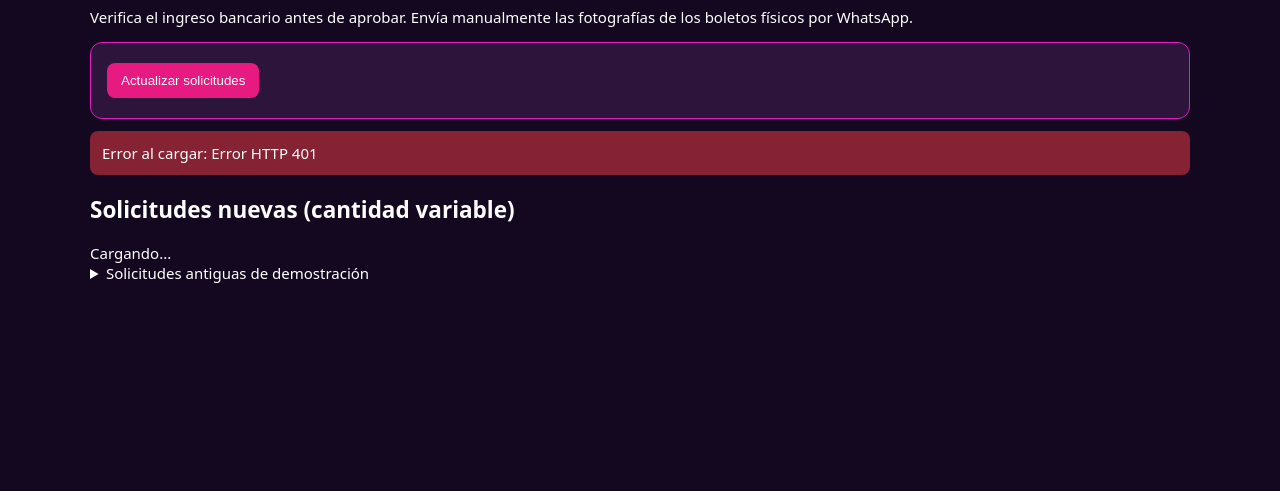
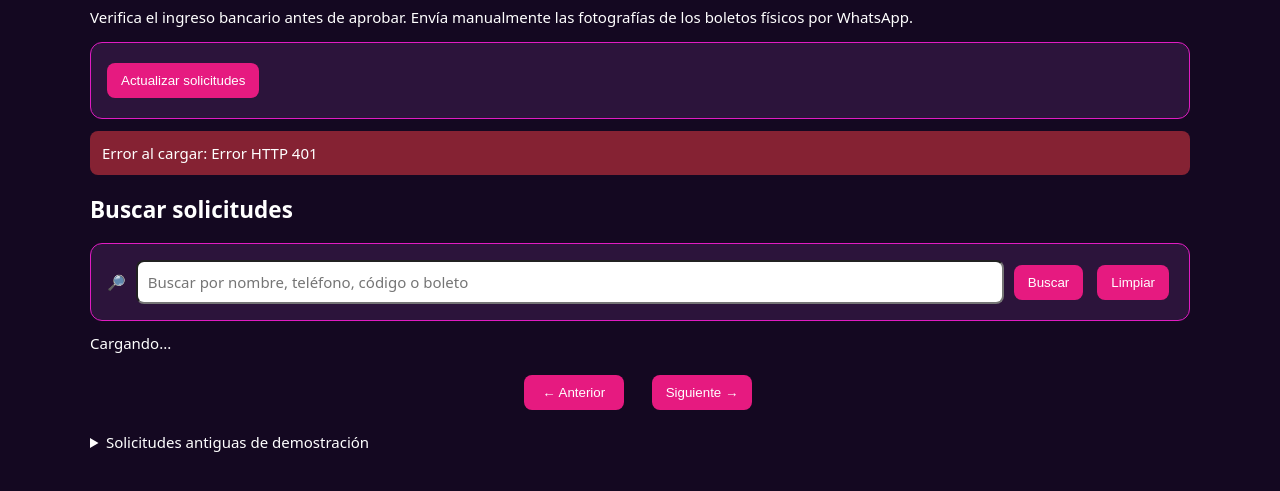
Before and after one commit to PEMPO2025/comunicaciones-wascar, a Flask app: template templates/admin.html in a window 1280 px wide. Shown: the part 169-660 px from the top of the page. Run offline with Flask 3, Linux system fonts and the light colour scheme; the template is opened without the code that fills it, so the values that code supplies are empty; parts of the project's set-up code (start-up, migrations or seed data) failed here and were passed over; some libraries are stand-ins or nearby versions.

Commit message:
Add files via upload

```diff
--- a/app.py
+++ b/app.py
@@ -173,14 +173,27 @@ def create_purchase_request():
 @app.get('/api/purchase-requests')
 @admin_required
 def list_purchase_requests():
+    query = request.args.get('q', '').strip()[:120]
+    try:
+        page = max(1, int(request.args.get('page', '1')))
+    except ValueError:
+        page = 1
+    page = min(page, 1000000)
+    size = 20
+    pattern = '%' + query.replace('\\', '\\\\').replace('%', '\\%').replace('_', '\\_') + '%'
+    where = "WHERE name ILIKE %s ESCAPE '\\\\' OR phone ILIKE %s ESCAPE '\\\\' OR id ILIKE %s ESCAPE '\\\\' OR printed_ticket_numbers ILIKE %s ESCAPE '\\\\'"
+    params = (pattern, pattern, pattern, pattern)
     with conn() as c:
+        total = c.execute('SELECT COUNT(*) AS n FROM purchase_requests ' + (where if query else ''), params if query else ()).fetchone()['n']
         rows = c.execute("""SELECT id,name,phone,address,payment_method,payment_reference,
             quantity,unit_price,total,status,printed_ticket_numbers,bank,created_at,updated_at
-            FROM purchase_requests ORDER BY created_at DESC LIMIT 500""").fetchall()
+            FROM purchase_requests """ + (where if query else '') +
+            ' ORDER BY created_at DESC, id DESC LIMIT %s OFFSET %s',
+            (params if query else ()) + (size, (page - 1) * size)).fetchall()
     for r in rows:
         r['created_at'] = r['created_at'].isoformat()
         r['updated_at'] = r['updated_at'].isoformat()
-    return jsonify(orders=rows, demo=True)
+    return jsonify(orders=rows, total=total, page=page, page_size=size, demo=False)
 
 @app.get('/api/purchase-requests/<order_id>/receipt')
 @admin_required
--- a/templates/admin.html
+++ b/templates/admin.html
@@ -10,13 +10,15 @@ select,input{padding:10px;border-radius:8px;max-width:100%;font:inherit}
 input{width:100%}label{display:block;margin:12px 0 5px}.notice{padding:12px;border-radius:8px;margin:12px 0;display:none}
 .success{background:#075b48}.error{background:#852233}.info{background:#25385f}
 .ticket-grid{display:grid;grid-template-columns:repeat(auto-fit,minmax(180px,1fr));gap:8px 14px;margin:10px 0 18px}.ticket-grid label{font-size:13px}.receipt{display:block;max-width:100%;max-height:320px;object-fit:contain;border-radius:8px;background:white;margin:12px 0}
-small{color:#e8d3ec}.row{display:flex;gap:12px;flex-wrap:wrap;align-items:center}
+.searchbar{display:flex;gap:10px;align-items:center;flex-wrap:wrap}.searchbar input{flex:1;min-width:190px;width:auto;background:white}.compact{padding:0;overflow:hidden}.compact summary{list-style:none;cursor:pointer;padding:14px 16px;display:flex;justify-content:space-between;align-items:center;gap:12px;flex-wrap:wrap}.compact summary::-webkit-details-marker{display:none}.compact summary::before{content:'▸';color:#ffe700;font-size:18px}.compact[open] summary::before{content:'▾'}.compact summary strong{flex:1}.compact .content{padding:0 16px 16px;border-top:1px solid #674077}.pill{border-radius:99px;padding:5px 10px;background:#563062;font-size:12px}.pages{display:flex;gap:12px;align-items:center;justify-content:center;margin:18px 0}.pages button{min-width:100px}small{color:#e8d3ec}.row{display:flex;gap:12px;flex-wrap:wrap;align-items:center}
 </style></head><body><div class="box">
 <a href="/">← Página principal</a><h1>COMUNICACIONES WASCAR</h1><h2>Panel de solicitudes</h2>
 <p>Verifica el ingreso bancario antes de aprobar. Envía manualmente las fotografías de los boletos físicos por WhatsApp.</p>
 <div class="card"><button id="load">Actualizar solicitudes</button><span id="stats"></span></div>
 <div id="notice" class="notice" role="status" aria-live="polite"></div>
-<h2>Solicitudes nuevas (cantidad variable)</h2><div id="records">Cargando...</div>
+<h2>Buscar solicitudes</h2>
+<div class="card searchbar"><label for="search" style="margin:0">🔎</label><input id="search" type="search" placeholder="Buscar por nombre, teléfono, código o boleto" autocomplete="off"><button id="searchBtn" type="button">Buscar</button><button id="clearBtn" type="button">Limpiar</button></div>
+<div id="records">Cargando...</div><div class="pages"><button id="prev" type="button">← Anterior</button><span id="pageInfo"></span><button id="next" type="button">Siguiente →</button></div>
 <details><summary>Solicitudes antiguas de demostración</summary><div id="legacy"></div></details>
 </div>
 <script>
@@ -35,24 +37,35 @@ function whatsapp(phone,id,qty,total,numbers){
  const msg='Hola, te contactamos de Comunicaciones Wascar sobre tu solicitud '+id+'. Hemos verificado tu solicitud de '+qty+' boleto(s) ('+money(total)+'). Los números impresos son: '+numbers+'. A continuación te enviaré manualmente la fotografía de tus boletos físicos.';
  window.open('https://wa.me/'+normalized+'?text='+encodeURIComponent(msg),'_blank','noopener,noreferrer');
 }
+let currentPage=1;let currentQuery='';
 async function load(){
  const loadBtn=$('load');loadBtn.disabled=true;loadBtn.textContent='Actualizando...';
  try{
-  const [data,old]=await Promise.all([api('/api/purchase-requests'),api('/api/orders')]);
+  const [data,old]=await Promise.all([api('/api/purchase-requests?page='+currentPage+'&q='+encodeURIComponent(currentQuery)),api('/api/orders')]);
   const records=$('records');records.replaceChildren();
-  $('stats').textContent=data.orders.length+' nuevas · '+old.orders.length+' antiguas · Actualizado: '+new Date().toLocaleTimeString('es-DO');
+  $('stats').textContent=data.total+' solicitudes encontradas · Actualizado: '+new Date().toLocaleTimeString('es-DO');
+  const pages=Math.max(1,Math.ceil(data.total/data.page_size));
+  $('pageInfo').textContent='Página '+currentPage+' de '+pages;
+  $('prev').disabled=currentPage<=1;$('next').disabled=currentPage>=pages;
   if(!data.orders.length)records.textContent='No hay solicitudes nuevas.';
   for(const o of data.orders){
-   const c=el('article');c.className='card';
-   c.appendChild(el('h3',o.id));
-   para(c,(o.name||'')+' · '+(o.phone||'')+' · '+o.quantity+' boleto(s) · '+money(o.total));
-   para(c,'Dirección: '+o.address);
-   para(c,'Banco: '+(o.bank==='banreservas'?'Banreservas':o.bank==='popular'?'Banco Popular':'No indicado (solicitud anterior)')+' · Método: '+o.payment_method+' · Referencia: '+o.payment_reference);
-   para(c,'Estado actual: '+o.status);
+   const c=el('details');c.className='card compact';
+   const head=el('summary');
+   const name=el('strong',o.name||'Cliente sin nombre');
+   const meta=el('span',o.quantity+' boleto(s) · '+money(o.total));
+   const pill=el('span',o.status==='delivered'?'Entregado':o.status==='approved'?'Aprobado':o.status==='rejected'?'Rechazado':'Pendiente');pill.className='pill';
+   head.append(name,meta,pill);c.appendChild(head);
+   c.open=o.status==='pending';
+   const content=el('div');content.className='content';
+   content.appendChild(el('h3',o.id));
+   para(content,(o.name||'')+' · '+(o.phone||'')+' · '+o.quantity+' boleto(s) · '+money(o.total));
+   para(content,'Dirección: '+o.address);
+   para(content,'Banco: '+(o.bank==='banreservas'?'Banreservas':o.bank==='popular'?'Banco Popular':'No indicado (solicitud anterior)')+' · Método: '+o.payment_method+' · Referencia: '+o.payment_reference);
+   para(content,'Estado actual: '+o.status);
    const receipt=el('a','Ver comprobante');receipt.href='/api/purchase-requests/'+encodeURIComponent(o.id)+'/receipt';receipt.target='_blank';receipt.rel='noopener noreferrer';receipt.className='action';
-   c.appendChild(receipt);
-   const img=el('img');img.className='receipt';img.alt='Comprobante de pago';img.loading='lazy';img.src=receipt.href;c.appendChild(img);
-    const title=el('h4','Asignación de boletos físicos ('+o.quantity+' casilla(s))');c.appendChild(title);
+   content.appendChild(receipt);
+   const img=el('img');img.className='receipt';img.alt='Comprobante de pago';img.loading='lazy';img.src=receipt.href;content.appendChild(img);
+    const title=el('h4','Asignación de boletos físicos ('+o.quantity+' casilla(s))');content.appendChild(title);
     const prior=(o.printed_ticket_numbers||'').split(/[,;\n]/).map(x=>x.trim()).filter(Boolean);
     const ticketFields=[];
     const ticketGrid=el('div');ticketGrid.className='ticket-grid';
@@ -63,9 +76,9 @@ async function load(){
       field.placeholder='Número impreso';field.value=prior[i]||'';
       wrapper.append(label,field);ticketGrid.appendChild(wrapper);ticketFields.push(field);
     }
-    c.appendChild(ticketGrid);
-    if(prior.length>o.quantity)para(c,'ATENCIÓN: esta solicitud tiene más números guardados que boletos comprados. Revisa antes de guardar.');
-    para(c,'Introduce el número impreso en cada boleto. Los números deben ser únicos en todas las compras.');
+    content.appendChild(ticketGrid);
+    if(prior.length>o.quantity)para(content,'ATENCIÓN: esta solicitud tiene más números guardados que boletos comprados. Revisa antes de guardar.');
+    para(content,'Introduce el número impreso en cada boleto. Los números deben ser únicos en todas las compras.');
    const status=choice([['pending','Pendiente'],['approved','Pago aprobado'],['rejected','Rechazado'],['delivered','Entregado por WhatsApp']],o.status);
    const save=btn('Guardar estado',async()=>{
     save.disabled=true;
@@ -75,8 +88,8 @@ async function load(){
     }catch(e){notify('No se pudo guardar: '+e.message,'error');}finally{save.disabled=false;}
    });
    const send=btn('Abrir WhatsApp',()=>{if(!['approved','delivered'].includes(status.value)){notify('Primero guarda el estado Aprobado tras verificar el pago.','error');return;}const assigned=ticketFields.map(f=>f.value.trim());if(assigned.some(x=>!x)){notify('Completa todos los números de boletos antes de abrir WhatsApp.','error');return;}whatsapp(o.phone,o.id,o.quantity,o.total,assigned.join(', '));});
-   c.appendChild(el('p','Para enviar: confirma el pago, registra un número en cada casilla, guarda el estado Aprobado y abre WhatsApp. Adjunta la fotografía manualmente. Marca Entregado después de enviarla.'));
-   c.append(status,save,send);records.appendChild(c);
+   content.appendChild(el('p','Para enviar: confirma el pago, registra un número en cada casilla, guarda el estado Aprobado y abre WhatsApp. Adjunta la fotografía manualmente. Marca Entregado después de enviarla.'));
+   content.append(status,save,send);c.appendChild(content);records.appendChild(c);
   }
   const legacy=$('legacy');legacy.replaceChildren();
   if(!old.orders.length)legacy.textContent='Sin registros anteriores.';
@@ -91,5 +104,11 @@ async function load(){
  }catch(e){notify('Error al cargar: '+e.message,'error');}
  finally{loadBtn.disabled=false;loadBtn.textContent='Actualizar solicitudes';}
 }
-$('load').onclick=load;load();
+$('load').onclick=load;
+$('searchBtn').onclick=()=>{currentQuery=$('search').value.trim();currentPage=1;load();};
+$('search').addEventListener('keydown',e=>{if(e.key==='Enter'){$('searchBtn').click();}});
+$('clearBtn').onclick=()=>{$('search').value='';currentQuery='';currentPage=1;load();};
+$('prev').onclick=()=>{if(currentPage>1){currentPage--;load();}};
+$('next').onclick=()=>{currentPage++;load();};
+load();
 </script></body></html>
```
